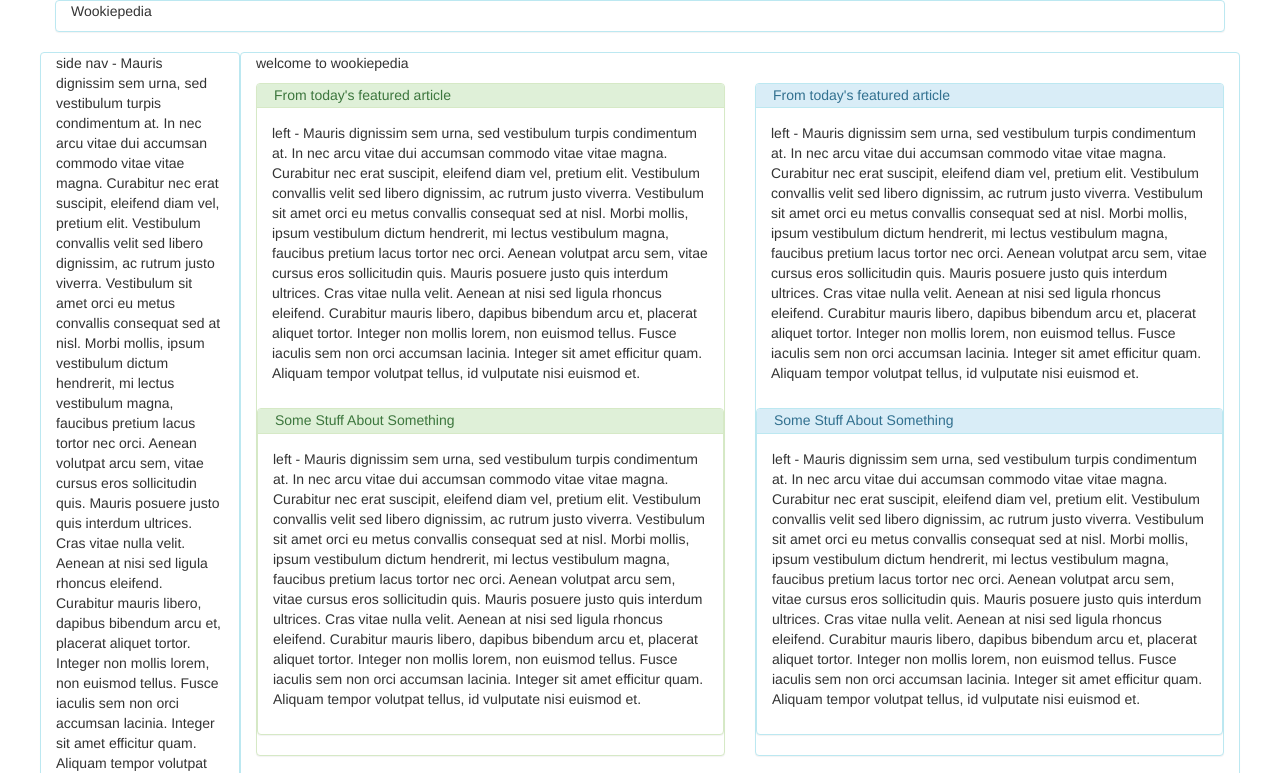
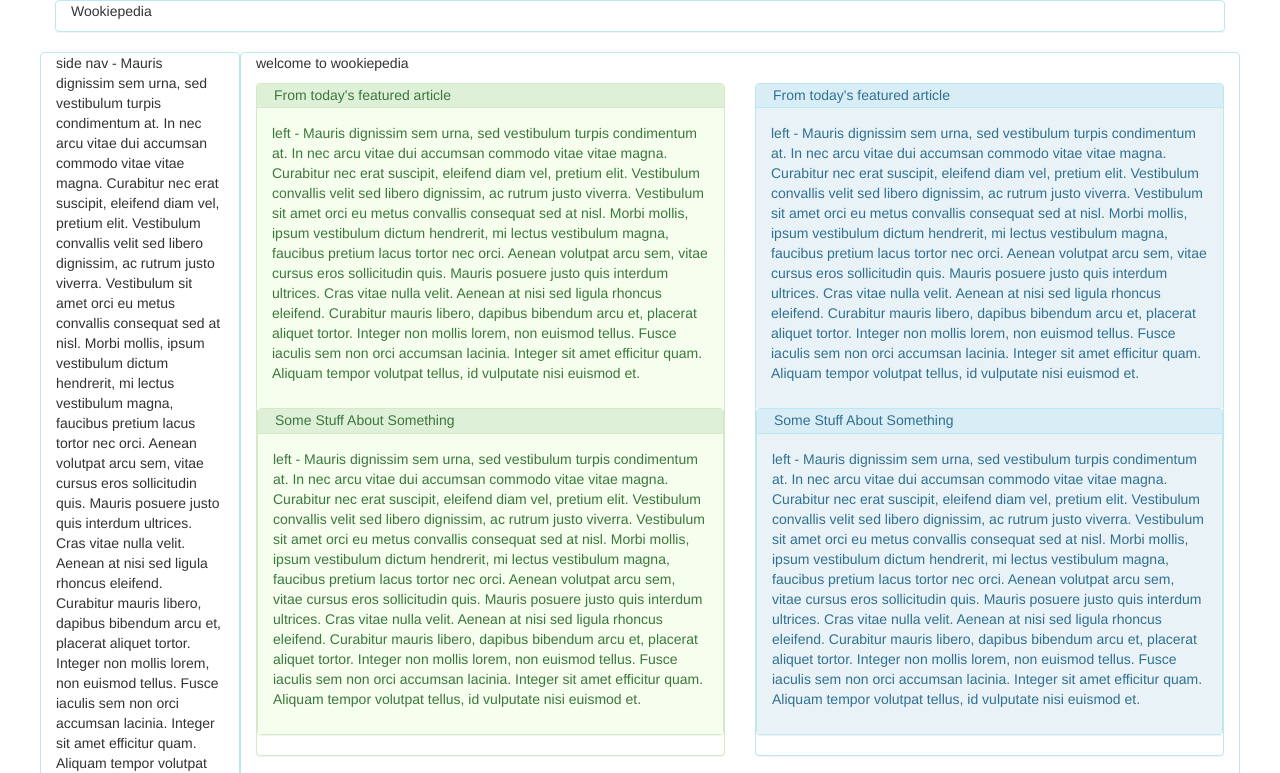
Before and after one commit to Alexx/wiki-project, a plain HTML site: page index.html in a window 1280 px wide. Shown: the top 773 px of the page. Drawn offline with Linux system fonts and the light colour scheme.

Commit message:
add more background colors.

```diff
--- a/css/styles.css
+++ b/css/styles.css
@@ -14,6 +14,14 @@ img {
   margin: 4px;
 }
 
+.alert-success {
+  background-color: #f6ffed;
+}
+
+.alert-info {
+  background-color: #e8f2f7;
+}
+
 .alert-warning {
   background-color: #fdffea;
 }
--- a/index.html
+++ b/index.html
@@ -38,7 +38,7 @@
                 <div class="panel-heading">
                   <h5>From today's featured article</h5>
                 </div>
-                <div class="panel-body">
+                <div class="panel-body alert-success">
                   <p>left - Mauris dignissim sem urna, sed vestibulum turpis condimentum at. In nec arcu vitae dui accumsan commodo vitae vitae magna. Curabitur nec erat suscipit, eleifend diam vel, pretium elit. Vestibulum convallis velit sed libero
                   dignissim, ac rutrum justo viverra. Vestibulum sit amet orci eu metus convallis consequat sed at nisl. Morbi mollis, ipsum vestibulum dictum hendrerit, mi lectus vestibulum magna, faucibus pretium lacus tortor nec orci. Aenean
                   volutpat arcu sem, vitae cursus eros sollicitudin quis. Mauris posuere justo quis interdum ultrices. Cras vitae nulla velit. Aenean at nisi sed ligula rhoncus eleifend. Curabitur mauris libero, dapibus bibendum arcu et, placerat
@@ -48,7 +48,7 @@
                   <div class="panel-heading">
                     <h5>Some Stuff About Something</h5>
                   </div>
-                  <div class="panel-body">
+                  <div class="panel-body alert-success">
                     <p>left - Mauris dignissim sem urna, sed vestibulum turpis condimentum at. In nec arcu vitae dui accumsan commodo vitae vitae magna. Curabitur nec erat suscipit, eleifend diam vel, pretium elit. Vestibulum convallis velit sed
                     libero dignissim, ac rutrum justo viverra. Vestibulum sit amet orci eu metus convallis consequat sed at nisl. Morbi mollis, ipsum vestibulum dictum hendrerit, mi lectus vestibulum magna, faucibus pretium lacus tortor nec orci.
                     Aenean volutpat arcu sem, vitae cursus eros sollicitudin quis. Mauris posuere justo quis interdum ultrices. Cras vitae nulla velit. Aenean at nisi sed ligula rhoncus eleifend. Curabitur mauris libero, dapibus bibendum arcu et,
@@ -63,7 +63,7 @@
                 <div class="panel-heading">
                   <h5>From today's featured article</h5>
                 </div>
-                <div class="panel-body">
+                <div class="panel-body alert-info">
                   <p>left - Mauris dignissim sem urna, sed vestibulum turpis condimentum at. In nec arcu vitae dui accumsan commodo vitae vitae magna. Curabitur nec erat suscipit, eleifend diam vel, pretium elit. Vestibulum convallis velit sed libero
                   dignissim, ac rutrum justo viverra. Vestibulum sit amet orci eu metus convallis consequat sed at nisl. Morbi mollis, ipsum vestibulum dictum hendrerit, mi lectus vestibulum magna, faucibus pretium lacus tortor nec orci. Aenean
                   volutpat arcu sem, vitae cursus eros sollicitudin quis. Mauris posuere justo quis interdum ultrices. Cras vitae nulla velit. Aenean at nisi sed ligula rhoncus eleifend. Curabitur mauris libero, dapibus bibendum arcu et, placerat
@@ -73,7 +73,7 @@
                   <div class="panel-heading">
                     <h5>Some Stuff About Something</h5>
                   </div>
-                  <div class="panel-body">
+                  <div class="panel-body alert-info">
                     <p>left - Mauris dignissim sem urna, sed vestibulum turpis condimentum at. In nec arcu vitae dui accumsan commodo vitae vitae magna. Curabitur nec erat suscipit, eleifend diam vel, pretium elit. Vestibulum convallis velit sed
                     libero dignissim, ac rutrum justo viverra. Vestibulum sit amet orci eu metus convallis consequat sed at nisl. Morbi mollis, ipsum vestibulum dictum hendrerit, mi lectus vestibulum magna, faucibus pretium lacus tortor nec orci.
                     Aenean volutpat arcu sem, vitae cursus eros sollicitudin quis. Mauris posuere justo quis interdum ultrices. Cras vitae nulla velit. Aenean at nisi sed ligula rhoncus eleifend. Curabitur mauris libero, dapibus bibendum arcu et,
```
Lines whose indentation alone changed are shown as unchanged.
